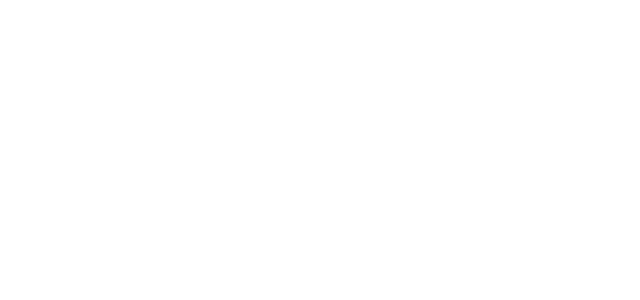
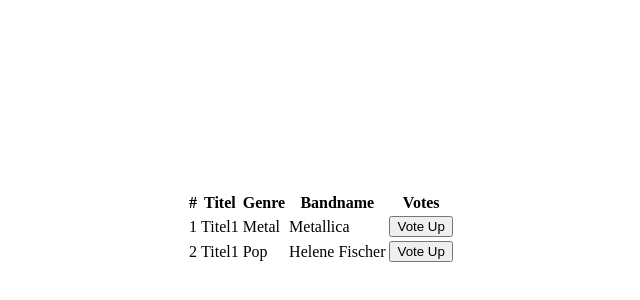
Before and after one commit to JurabekNormatov/Musikvoiting-Software, a Vue app in the folder MusikVoting/: page /voting in a window 1280 px wide. Before the commit this address had no page. Shown: the part 180-480 px from the top of the page, without its empty margins (319-959 px from the left). Built offline with nearby package versions, Linux system fonts and the light colour scheme.

Commit message:
Add Voting and Liederlist pages

```diff
--- a/MusikVoting/src/router/router.js
+++ b/MusikVoting/src/router/router.js
@@ -3,6 +3,8 @@ import Gastgeber from '@/views/Gastgeber.vue';
 import Gast from '@/views/Gast.vue';
 import HomePage from '@/views/HomePage.vue';
 import GastAnmeldung from '@/views/GastAnmeldung.vue';
+import VotingPage from '@/views/VotingPage.vue';
+import Liederlist from '@/views/Liederlist.vue';
 
 const routes = [
     {
@@ -25,6 +27,16 @@ const routes = [
     name: 'GastAnmeldung',
     component: GastAnmeldung,
   },
+  {
+    path: '/voting',
+    name: 'VotingPage',
+    component: VotingPage,
+  },
+  {
+    path: '/lieder',
+    name: 'Liederlist',
+    component: Liederlist,
+  },
 ];
 
 const router = createRouter({
--- a/MusikVoting/src/views/Gast.vue
+++ b/MusikVoting/src/views/Gast.vue
@@ -1,14 +1,13 @@
 <template>
   <div class="flex-container">
     <div>
-    <input type="text" placeholder="Playlist Name" class="input-text"/>
+    <input type="text" placeholder="Song Name" class="input-text"/>
     </div>
     <div>
       <button @click="handleButtonClick('Add')" class="btn">Add</button>
-      <button @click="handleButtonClick('Login')" class="btn">Login</button>
       <button @click="handleButtonClick('Delete')" class="btn">Delete</button>
-      <button @click="handleButtonClick('Vote UP')" class="btn">Vote UP</button>
-      <button @click="handleButtonClick('Top 5')" class="btn">Top 5</button>
+      <button @click="goToVoting" class="btn">Liste der Lieder</button>
+      <button @click="goToTop5" class="btn">Top 5</button>
     </div>
   </div>
 </template>
@@ -21,6 +20,12 @@ export default {
   name: 'Gast',
   methods: {
     handleButtonClick,
+    goToTop5() {
+      this.$router.push({ name: 'Liederlist' });
+    },
+    goToVoting() {
+      this.$router.push({ name: 'VotingPage' });
+    },
   },
 };
 </script>
--- a/MusikVoting/src/views/Gastgeber.vue
+++ b/MusikVoting/src/views/Gastgeber.vue
@@ -6,6 +6,7 @@
     <div>
       <button @click="handleButtonClick('Add')" class="btn">Add</button>
       <button @click="handleButtonClick('Delete')" class="btn">Delete</button>
+      <button @click="goToTop5" class="btn">Top 5</button>
     </div>
   </div>
 </template>
@@ -18,6 +19,9 @@ export default {
   name: 'Gastgeber',
   methods: {
     handleButtonClick,
+    goToTop5() {
+      this.$router.push({ name: 'Liederlist' });
+    },
   },
 }
 </script>
--- /dev/null
+++ b/MusikVoting/src/views/Liederlist.vue
@@ -0,0 +1,38 @@
+<template>
+  <div class="flex-container">
+    <table class="table">
+      <thead>
+        <tr>
+          <th>#</th>
+          <th>Titel</th>
+          <th>Genre</th>
+          <th>Bandname</th>
+          <th>Votes</th>
+        </tr>
+      </thead>
+      <tbody>
+        <tr>
+          <td>1</td>
+          <td>Titel1</td>
+          <td>Metal</td>
+          <td>Metallica</td>
+          <td>10</td>
+        </tr>
+        <tr>
+          <td>2</td>
+          <td>Titel1</td>
+          <td>Pop</td>
+          <td>Helene Fischer</td>
+          <td>15</td>
+        </tr>
+      </tbody>
+    </table>
+  </div>
+</template>
+
+<script>
+
+export default {
+  name: 'Liederlist',
+};
+</script>
--- /dev/null
+++ b/MusikVoting/src/views/VotingPage.vue
@@ -0,0 +1,38 @@
+<template>
+  <div class="flex-container">
+    <table class="table">
+      <thead>
+        <tr>
+          <th>#</th>
+          <th>Titel</th>
+          <th>Genre</th>
+          <th>Bandname</th>
+          <th>Votes</th>
+        </tr>
+      </thead>
+      <tbody>
+        <tr>
+          <td>1</td>
+          <td>Titel1</td>
+          <td>Metal</td>
+          <td>Metallica</td>
+          <td><button @click="" class="">Vote Up</button></td>
+        </tr>
+        <tr>
+          <td>2</td>
+          <td>Titel1</td>
+          <td>Pop</td>
+          <td>Helene Fischer</td>
+          <td><button @click="" class="">Vote Up</button></td>
+        </tr>
+      </tbody>
+    </table>
+  </div>
+</template>
+
+<script>
+
+export default {
+  name: 'VotingPage',
+};
+</script>
```
